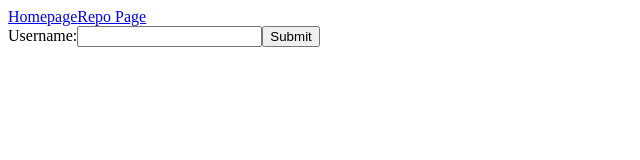
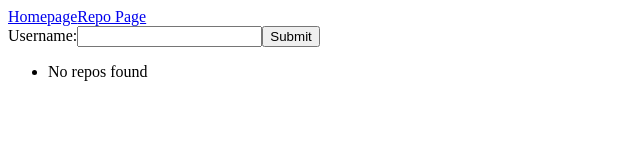
Before and after one commit to HWMooo/lap3-pair-challenge, a React app in the folder lap3/lap3-pair-challenge/: page / in a window 1280 px wide. Shown: the top 160 px of the page, without its empty margins (0-640 px from the left). Built offline with nearby package versions, Linux system fonts and the light colour scheme.

Commit message:
small update

```diff
--- a/lap3/lap3-pair-challenge/src/components/Repos/index.js
+++ b/lap3/lap3-pair-challenge/src/components/Repos/index.js
@@ -11,7 +11,7 @@ export function Repos() {
     const error = useSelector(state => state.error);
 
     const dispatch = useDispatch();
-    dispatch(getRepos(repos))
+
 
     const search = searchUser => dispatch(getRepos(searchUser))
 
@@ -19,7 +19,7 @@ export function Repos() {
 
     return(
         <>
-        {/* <Form getRepos={search}/> */}
+        <Form getRepos={search}/>
 
         { error ? <p>oops error occured {error}</p> : renderRepo()}
 
--- a/lap3/lap3-pair-challenge/src/pages/Homepage/index.js
+++ b/lap3/lap3-pair-challenge/src/pages/Homepage/index.js
@@ -8,8 +8,8 @@ export function Homepage() {
     return (
         <>
 
-            < Form/>
-            {/* <Repos /> */}
+            {/* < Form/> */}
+            <Repos />
 
         </>
     )
```
